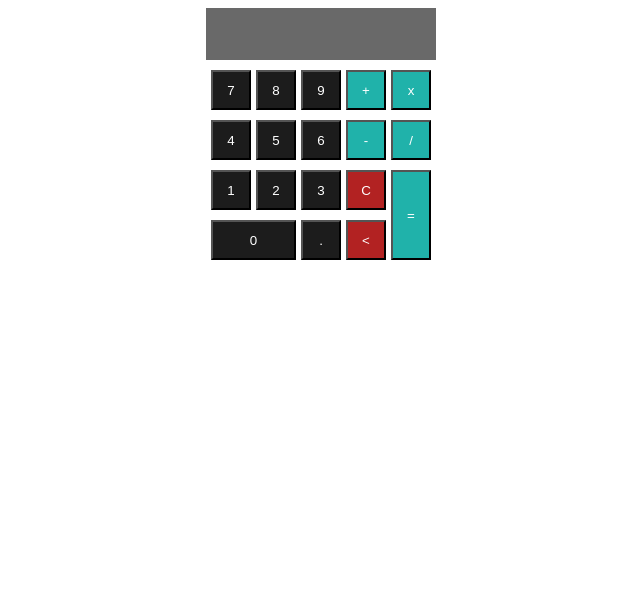
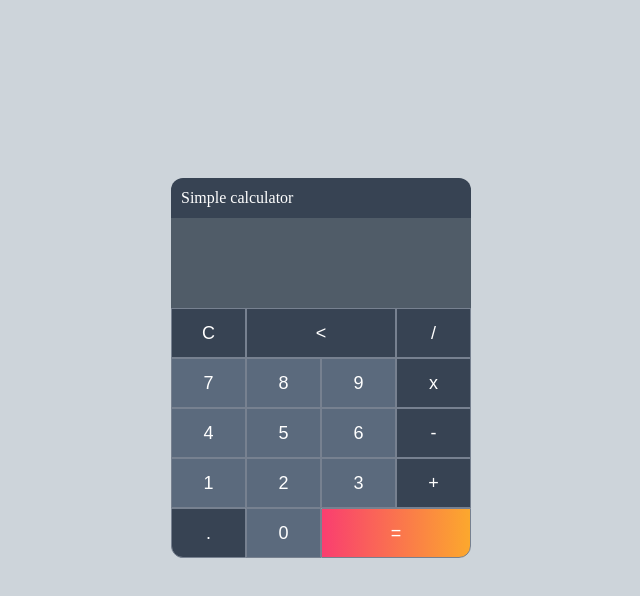
Before and after one commit to denys-t/odin-calculator, a plain HTML site: page index.html in a window 1280 px wide. Shown: the whole page, without its empty margins (319-959 px from the left). Drawn offline with Linux system fonts and the light colour scheme.

Commit message:
Changed layot. Added styling. Fixed bs bug.

```diff
--- a/index.html
+++ b/index.html
@@ -10,71 +10,74 @@
 </head>
 <body>
     <div id="wrapper">
-        <div id="display"></div>
+        <div id="stripe">
+            <p>Simple calculator</p>
+        </div>
+        <div id="display">
+            <p></p>
+        </div>
         <div id="button-row-1" class="div-row">
-            <div id="button-7">
-                <button id="btn-7" data-key="103">7</button>
+            <div id="button-clear">
+                <button id="btn-clear" class="btn-dark" data-key="46">C</button>
             </div>
-            <div id="button-8">
-                <button id="btn-8" data-key="104">8</button>
+            <div id="button-row-bs">
+                <button id="btn-bs" class="btn-wide btn-dark" data-key="8"><</button>
             </div>
-            <div id="button-9">
-                <button id="btn-9" data-key="105">9</button>
-            </div>
-            <div id="button-a">
-                <button id="btn-a" data-key="107">+</button>
-            </div>
-            <div id="button-m">
-                <button id="btn-m" data-key="106">x</button>
+            <div id="button-d">
+                <button id="btn-d" class="btn-dark" data-key="111">/</button>
             </div>
         </div>
         <div id="button-row-2" class="div-row">
-            <div id="button-4">
-                <button id="btn-4" data-key="100">4</button>
+            <div id="button-7">
+                <button id="btn-7" class="btn-light" data-key="103">7</button>
             </div>
-            <div id="button-5">
-                <button id="btn-5" data-key="101">5</button>
+            <div id="button-8">
+                <button id="btn-8" class="btn-light" data-key="104">8</button>
             </div>
-            <div id="button-6">
-                <button id="btn-6" data-key="102">6</button>
+            <div id="button-9">
+                <button id="btn-9" class="btn-light" data-key="105">9</button>
             </div>
-            <div id="button-s">
-                <button id="btn-s" data-key="109">-</button>
-            </div>
-            <div id="button-d">
-                <button id="btn-d" data-key="111">/</button>
+            <div id="button-m">
+                <button id="btn-m" class="btn-dark" data-key="106">x</button>
             </div>
         </div>
         <div id="button-row-3" class="div-row">
-            <div id="button-row-3-left">
-                <div id="button-row-3-left-top" class="div-row">
+            <div id="button-4">
+                <button id="btn-4" class="btn-light" data-key="100">4</button>
+            </div>
+            <div id="button-5">
+                <button id="btn-5" class="btn-light" data-key="101">5</button>
+            </div>
+            <div id="button-6">
+                <button id="btn-6" class="btn-light" data-key="102">6</button>
+            </div>
+            <div id="button-s">
+                <button id="btn-s" class="btn-dark" data-key="109">-</button>
+            </div>
+        </div>
+        <div id="button-row-4" class="div-row">
             <div id="button-1">
-                        <button id="btn-1" data-key="97">1</button>
+                <button id="btn-1" class="btn-light" data-key="97">1</button>
             </div>
             <div id="button-2">
-                        <button id="btn-2" data-key="98">2</button>
+                <button id="btn-2" class="btn-light" data-key="98">2</button>
             </div>
             <div id="button-3">
-                        <button id="btn-3" data-key="99">3</button>
+                <button id="btn-3" class="btn-light" data-key="99">3</button>
             </div>
-                    <div id="button-clear">
-                        <button id="btn-clear" data-key="46">C</button>
+            <div id="button-a">
+                <button id="btn-a" class="btn-dark" data-key="107">+</button>
             </div>
         </div>
-                <div id="button-row-3-left-bottom" class="div-row">
+        <div id="button-row-5" class="div-row">
+            <div id="button-p">
+                <button id="btn-p" class="btn-dark" data-key="110">.</button>
+            </div>
             <div id="button-0">
-                        <button id="btn-0" class="btn-wide" data-key="96">0</button>
+                <button id="btn-0" class="btn-light" data-key="96">0</button>
             </div>
-                    <div id="button-p">
-                        <button id="btn-p" data-key="110">.</button>
-                    </div>
-                    <div id="button-row-bs">
-                        <button id="btn-bs" data-key="8"><</button>
-                    </div>
-                </div>
-            </div>
-            <div id="button-row-3-right">
-                <button id="btn-e" class="btn-high" data-key="13">=</button>
+            <div id="button-e">
+                <button id="btn-e" class="btn-wide" data-key="13">=</button>
             </div>
         </div>
     </div>
--- a/script.js
+++ b/script.js
@@ -1,15 +1,19 @@
 const buttons = document.querySelectorAll("button");
 buttons.forEach( button => {
     button.addEventListener('click', btnClick);
+    button.addEventListener('mousedown', btnMouseDown);
+    button.addEventListener('mouseup', btnMouseUp);
 });
 
 window.addEventListener('keydown', function(e) {
     const btn = this.document.querySelector(`button[data-key="${e.keyCode}"]`);
     if (btn === null) return;
+    btn.mousedown();
     btn.click();
+    btn.mouseup();
 });
 
-const display = document.querySelector("#display");
+const display = document.querySelector("#display > p");
 
 let number1;
 let number2;
@@ -35,7 +39,7 @@ function btnClick() {
     } else if (btnValue === ".") {
         dotWasPressed();
     } else if (btnValue === "<" && currentNumber != "") {
-        currentNumber = currentNumber.slice(0,1);
+        currentNumber = currentNumber.slice(0,-1);
         showOnDisplay(currentNumber);
     } else if (btnValue === "=") {
         if (operation === '') return;
@@ -158,9 +162,7 @@ function showOnDisplay(value) {
 function checkDisplayOverflow(clientWidth, scrollWidth) {
     if (display.scrollWidth > display.clientWidth) {
         display.textContent = display.textContent.slice(0, -1);
-
-        if (number2 === "") number1 = display.textContent;
-        else number2 = display.textContent;
+        currentNumber = display.textContent;
     }
 }
 
@@ -174,3 +176,23 @@ function displayValueToExp() {
         display.textContent = Math.round(numInExpNot.coefficient * 100) / 100 + "e" + numInExpNot.exponent;
     }
 }
+
+function btnMouseDown() {
+    if (this.classList.contains("btn-light")) {
+        this.classList.remove("btn-light");
+        this.classList.add("btn-light-pressed")
+    } else if (this.classList.contains("btn-dark")) {
+        this.classList.remove("btn-dark");
+        this.classList.add("btn-dark-pressed")
+    }
+}
+
+function btnMouseUp() {
+    if (this.classList.contains("btn-light-pressed")) {
+        this.classList.remove("btn-light-pressed");
+        this.classList.add("btn-light")
+    } else if (this.classList.contains("btn-dark-pressed")) {
+        this.classList.remove("btn-dark-pressed");
+        this.classList.add("btn-dark")
+    }
+}
--- a/style.css
+++ b/style.css
@@ -3,56 +3,100 @@
     src: url(digital-7.ttf);
   }
 
-#wrapper, #button-row-3-left {
+body {
+    height: 90vh;
+    background-color: #CDD4DA;
+    display: flex;
+    justify-content: center;
+    align-items: center;
+}
+
+#wrapper {
     display: flex;
     flex-direction: column;
     justify-content: center;
     align-items: center;
-    gap: 10px;
+    line-height: 0;
+}
+
+#stripe {
+    background-color: #374353;
+    width: 300px;
+    height: 40px;
+    border-radius:  12px 12px 0 0;
+}
+
+#stripe p {
+    color: white;
+    margin: 20px 10px;
 }
 
 #display {
-    background-color: dimgray;
+    background-color: #505C68;
     color: aqua;
-    padding: 2px 5px 10px 5px;
-    width: 220px;
-    height: 40px;
+    padding: 5px;
+    width: 290px;
+    height: 80px;
     font-family: digital-7;
     font-size: 2.5em;
     text-align: right;
-    line-height: 1;
+    display: flex;
+    justify-content: flex-end;
+    align-items: flex-end;
+}
+
+#display > p {
+    width: 290px;
+    margin-bottom: 15px;
 }
 
 .div-row {
     display: flex;
     justify-content: center;
     align-items: center;
-    gap: 5px;
 }
 
 button {
-    width: 40px;
-    height: 40px;
-    background-color: rgb(28, 28, 28);
+    width: 75px;
+    height: 50px;
     color: white;
+    border: 1px solid #778190;
+    font-size: large;
+}
+
+.button-click {
+    background-color: #A49582;
 }
 
 .btn-wide {
-    width: 85px;
+    width: 150px;
 }
 
 .btn-high {
     height: 90px;
 }
 
-#btn-bs, #btn-c {
-    background-color: firebrick;
+.btn-light {
+    background-color: #5B6A7D;
 }
 
-#btn-bs, #btn-clear {
-    background-color: firebrick;
+.btn-dark {
+    background-color: #374353;
 }
 
-#btn-e, #btn-a, #btn-s, #btn-m, #btn-d {
-    background-color: lightseagreen;
+.btn-light-pressed {
+    background-color: #A49582;
 }
+
+.btn-dark-pressed {
+    background-color: #C8BCAC;
+}
+
+#btn-e {
+    background-image: linear-gradient(to right, #F93E70, #FCA82D);
+    border-radius: 0 0 12px 0;
+}
+
+#btn-p {
+    border-radius: 0 0 0 12px;
+}
```
Lines whose indentation alone changed are shown as unchanged.
